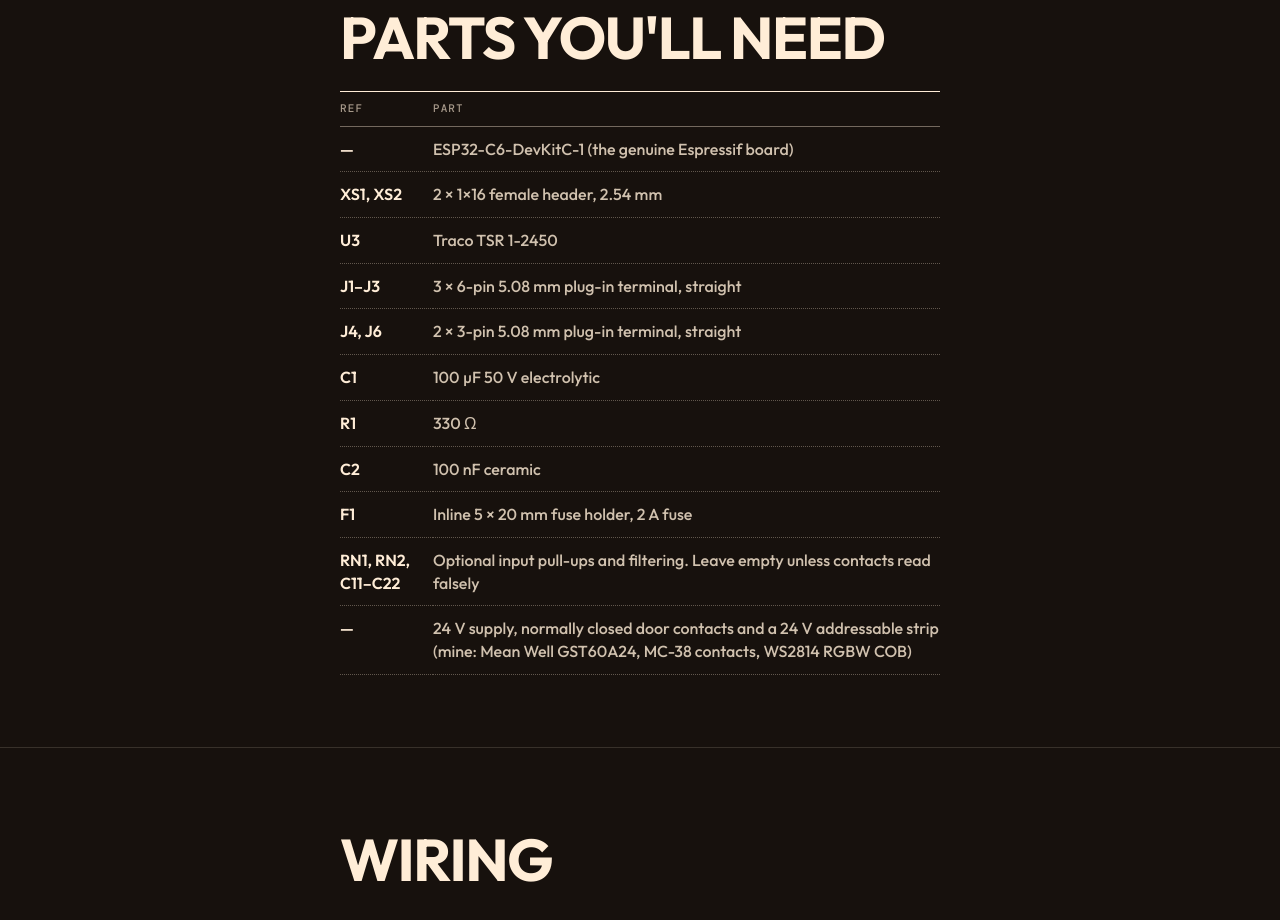
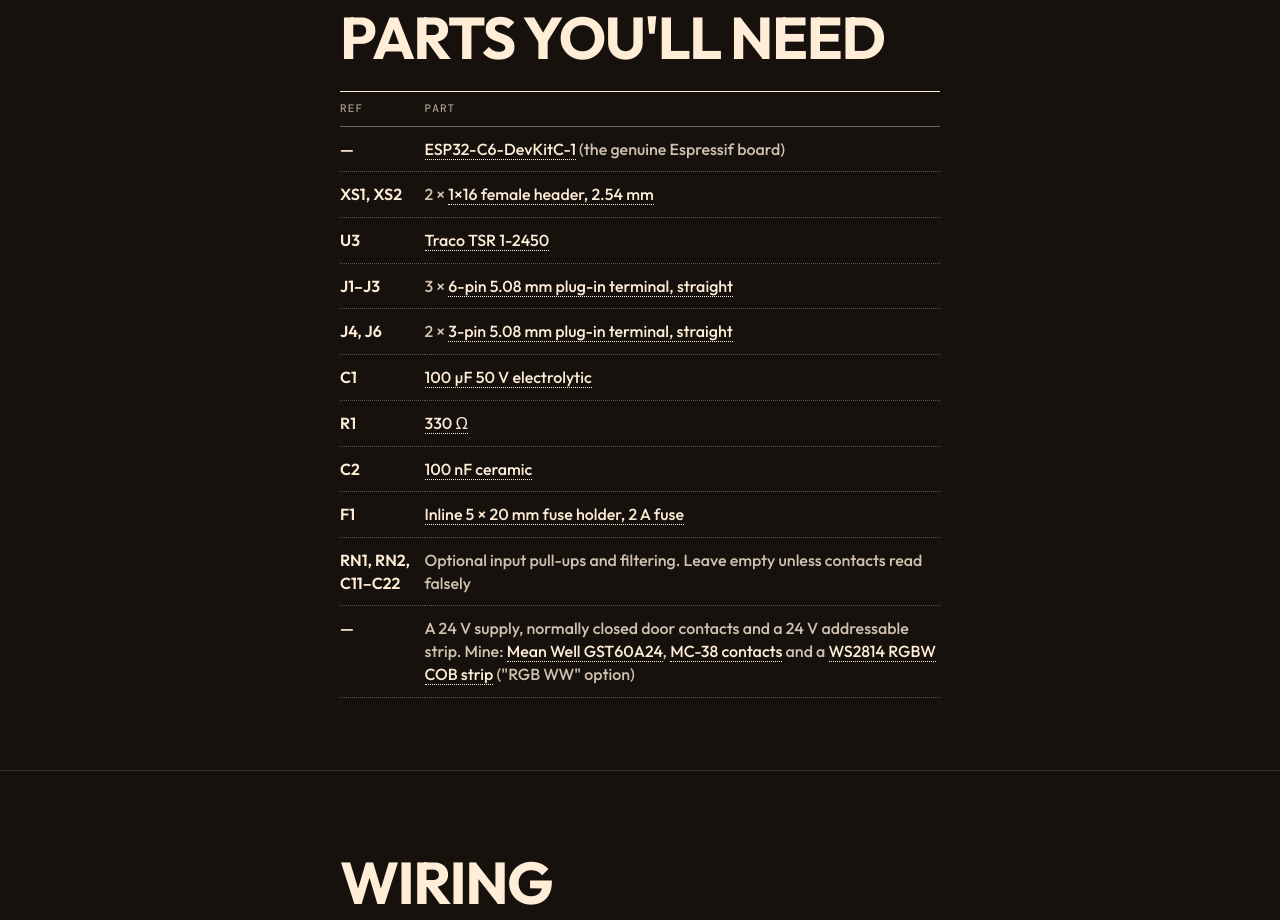
Before and after one commit to marco308/marcuslab-site, a plain HTML site: page projects/drawer-lights/board/index.html in a window 1280 px wide. Shown: the part 1420-2340 px from the top of the page. Drawn offline with Linux system fonts and the light colour scheme.

Commit message:
Drawer lights carrier board: link every part to where I bought it
Co-Authored-By: Claude Opus 5.5 <noreply@anthropic.com>

```diff
--- a/projects/drawer-lights/board/index.html
+++ b/projects/drawer-lights/board/index.html
@@ -96,17 +96,17 @@
     <h2>Parts you'll need</h2>
     <table class="tbl stack">
       <tr><th>Ref</th><th>Part</th></tr>
-      <tr><td>—</td><td>ESP32-C6-DevKitC-1 (the genuine Espressif board)</td></tr>
-      <tr><td>XS1, XS2</td><td>2 × 1×16 female header, 2.54 mm</td></tr>
-      <tr><td>U3</td><td>Traco TSR 1-2450</td></tr>
-      <tr><td>J1–J3</td><td>3 × 6-pin 5.08 mm plug-in terminal, straight</td></tr>
-      <tr><td>J4, J6</td><td>2 × 3-pin 5.08 mm plug-in terminal, straight</td></tr>
-      <tr><td>C1</td><td>100 µF 50 V electrolytic</td></tr>
-      <tr><td>R1</td><td>330 Ω</td></tr>
-      <tr><td>C2</td><td>100 nF ceramic</td></tr>
-      <tr><td>F1</td><td>Inline 5 × 20 mm fuse holder, 2 A fuse</td></tr>
+      <tr><td>—</td><td><a href="https://www.rapidonline.com/espressif-esp32-c6-devkitc-1-n8-dev-board-1piece-wi-fi-bluetooth-le-5-0-09-1096" target="_blank" rel="noopener">ESP32-C6-DevKitC-1</a> (the genuine Espressif board)</td></tr>
+      <tr><td>XS1, XS2</td><td>2 × <a href="https://www.amazon.co.uk/dp/B093V71VBR" target="_blank" rel="noopener">1×16 female header, 2.54 mm</a></td></tr>
+      <tr><td>U3</td><td><a href="https://www.rapidonline.com/tracopower-tsr-1-2450-single-output-dc-dc-converter-5w-51-7072" target="_blank" rel="noopener">Traco TSR 1-2450</a></td></tr>
+      <tr><td>J1–J3</td><td>3 × <a href="https://www.aliexpress.com/item/1005005511990041.html" target="_blank" rel="noopener">6-pin 5.08 mm plug-in terminal, straight</a></td></tr>
+      <tr><td>J4, J6</td><td>2 × <a href="https://www.aliexpress.com/item/1005005511990041.html" target="_blank" rel="noopener">3-pin 5.08 mm plug-in terminal, straight</a></td></tr>
+      <tr><td>C1</td><td><a href="https://www.rapidonline.com/panasonic-eeufm1h101-100uf-50v-105-c-low-impedance-radial-alum-electrolytic-11-3300" target="_blank" rel="noopener">100 µF 50 V electrolytic</a></td></tr>
+      <tr><td>R1</td><td><a href="https://www.rapidonline.com/royal-ohm-cfr0w4j0331kit-330r-carbon-film-resistor-0-25w-pack-of-100-62-0358" target="_blank" rel="noopener">330 Ω</a></td></tr>
+      <tr><td>C2</td><td><a href="https://www.rapidonline.com/search?query=11-3442" target="_blank" rel="noopener">100 nF ceramic</a></td></tr>
+      <tr><td>F1</td><td><a href="https://www.aliexpress.com/item/1005003724749715.html" target="_blank" rel="noopener">Inline 5 × 20 mm fuse holder, 2 A fuse</a></td></tr>
       <tr><td>RN1, RN2, C11–C22</td><td>Optional input pull-ups and filtering. Leave empty unless contacts read falsely</td></tr>
-      <tr><td>—</td><td>24 V supply, normally closed door contacts and a 24 V addressable strip (mine: Mean Well GST60A24, MC-38 contacts, WS2814 RGBW COB)</td></tr>
+      <tr><td>—</td><td>A 24 V supply, normally closed door contacts and a 24 V addressable strip. Mine: <a href="https://www.rapidonline.com/mean-well-gst60a24-p1j-bench-psu-24v-dc-2-5a-60w-erp-compliant-05-0710" target="_blank" rel="noopener">Mean Well GST60A24</a>, <a href="https://www.aliexpress.com/item/1005010140095034.html" target="_blank" rel="noopener">MC-38 contacts</a> and a <a href="https://www.aliexpress.com/item/1005005997509613.html" target="_blank" rel="noopener">WS2814 RGBW COB strip</a> ("RGB WW" option)</td></tr>
     </table>
   </div>
 </section>
```
